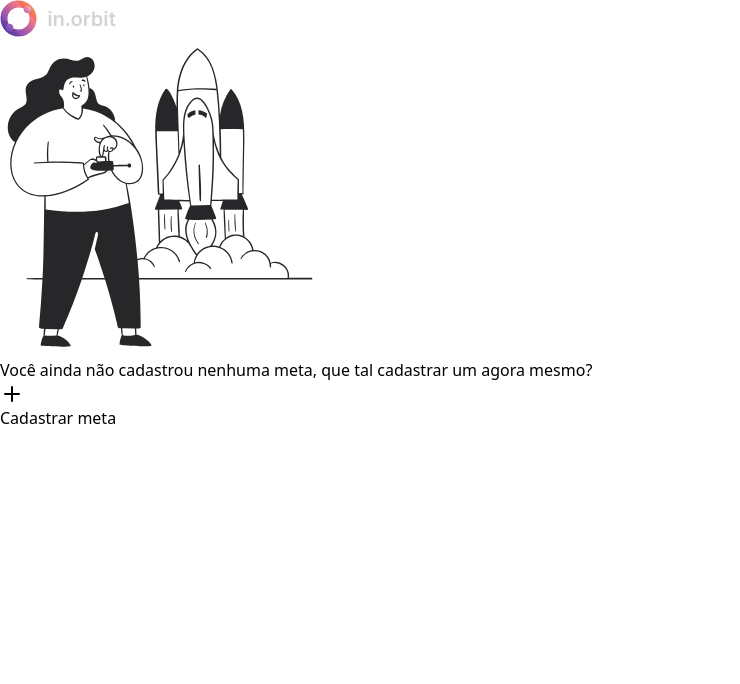
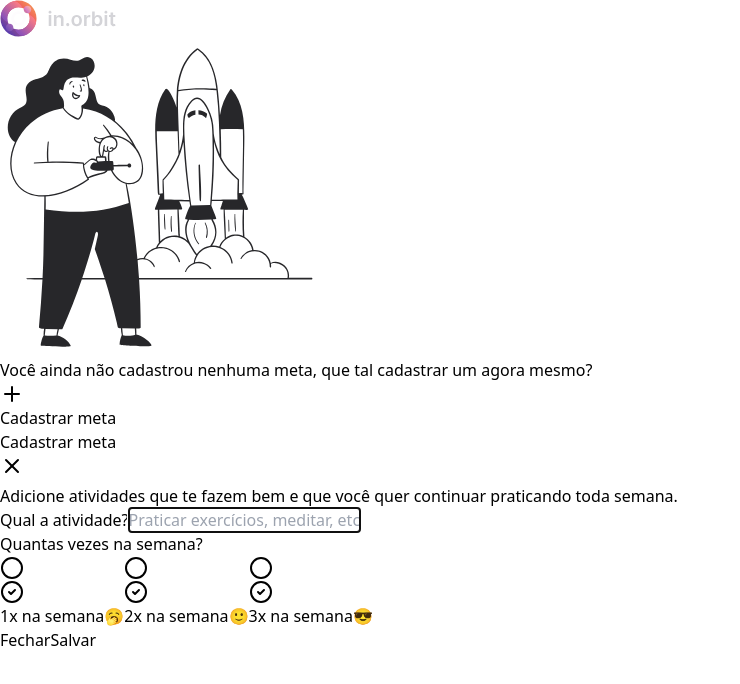
Before and after one commit to Vitinho163/In.orbit-frontend, a React (Vite) app: page / in a window 1280 px wide. Both pictures are taken after a click on the button "Cadastrar meta". Shown: the top 684 px of the page, without its empty margins (0-740 px from the left). Built offline with nearby package versions, Linux system fonts and the light colour scheme.

Commit message:
Feat: add dialog on 'cadastrar meta' button click

```diff
--- a/src/app.tsx
+++ b/src/app.tsx
@@ -1,22 +1,110 @@
-import { Plus } from 'lucide-react'
+import { Plus, X } from 'lucide-react'
 
 import logo from './assets/logo-in-orbit.svg'
 import letsStart from './assets/lets-start-illustation.svg'
 import { Button } from './components/ui/button'
+import {
+  Dialog,
+  DialogClose,
+  DialogContent,
+  DialogDescription,
+  DialogTitle,
+  DialogTrigger,
+} from './components/ui/dialog'
+import { Label } from './components/ui/label'
+import { Input } from './components/ui/input'
+import {
+  RadioGroup,
+  RadioGroupIndicator,
+  RadioGroupItem,
+} from './components/ui/radio-group'
 
 export function App() {
   return (
+    <Dialog>
       <div className="h-screen flex flex-col items-center justify-center gap-8">
         <img src={logo} alt="in.orbit" />
         <img src={letsStart} alt="in.orbit" />
         <p className="text-zinc-300 leading-relaxed max-w-80 text-center">
-        Você ainda não cadastrou nenhuma meta, que tal cadastrar um agora mesmo?
+          Você ainda não cadastrou nenhuma meta, que tal cadastrar um agora
+          mesmo?
         </p>
 
+        <DialogTrigger asChild>
           <Button>
-        <Plus className='size-4' />
+            <Plus className="size-4" />
             Cadastrar meta
           </Button>
+        </DialogTrigger>
       </div>
+
+      <DialogContent>
+        <div className="flex flex-col gap-6 h-full">
+          <div className="flex flex-col gap-3">
+            <div className="flex items-center justify-between">
+              <DialogTitle>Cadastrar meta</DialogTitle>
+              <DialogClose>
+                <X className="size-5 text-zinc-600" />
+              </DialogClose>
+            </div>
+
+            <DialogDescription>
+              Adicione atividades que te fazem bem e que você quer continuar
+              praticando toda semana.
+            </DialogDescription>
+          </div>
+
+          <form action="" className="flex-1 flex flex-col justify-between">
+            <div className="flex flex-col gap-6 ">
+              <div className="flex flex-col gap-2">
+                <Label htmlFor="title">Qual a atividade?</Label>
+                <Input
+                  id="title"
+                  autoFocus
+                  placeholder="Praticar exercícios, meditar, etc..."
+                />
+              </div>
+              <div className="flex flex-col gap-2">
+                <Label htmlFor="title">Quantas vezes na semana?</Label>
+                <RadioGroup>
+                  <RadioGroupItem value="1">
+                    <RadioGroupIndicator />
+                    <span className="text-zinc-300 text-sm font-medium leading-none">
+                      1x na semana
+                    </span>
+                    <span className="text-lg leading-none">🥱</span>
+                  </RadioGroupItem>
+
+                  <RadioGroupItem value="2">
+                    <RadioGroupIndicator />
+                    <span className="text-zinc-300 text-sm font-medium leading-none">
+                      2x na semana
+                    </span>
+                    <span className="text-lg leading-none">🙂</span>
+                  </RadioGroupItem>
+
+                  <RadioGroupItem value="3">
+                    <RadioGroupIndicator />
+                    <span className="text-zinc-300 text-sm font-medium leading-none">
+                      3x na semana
+                    </span>
+                    <span className="text-lg leading-none">😎</span>
+                  </RadioGroupItem>
+                </RadioGroup>
+              </div>
+            </div>
+
+            <div className="flex items-center gap-3">
+              <DialogClose asChild>
+                <Button type="button" className="flex-1" variant="secondary">
+                  Fechar
+                </Button>
+              </DialogClose>
+              <Button className="flex-1">Salvar</Button>
+            </div>
+          </form>
+        </div>
+      </DialogContent>
+    </Dialog>
   )
 }
```
Lines whose indentation alone changed are shown as unchanged.
